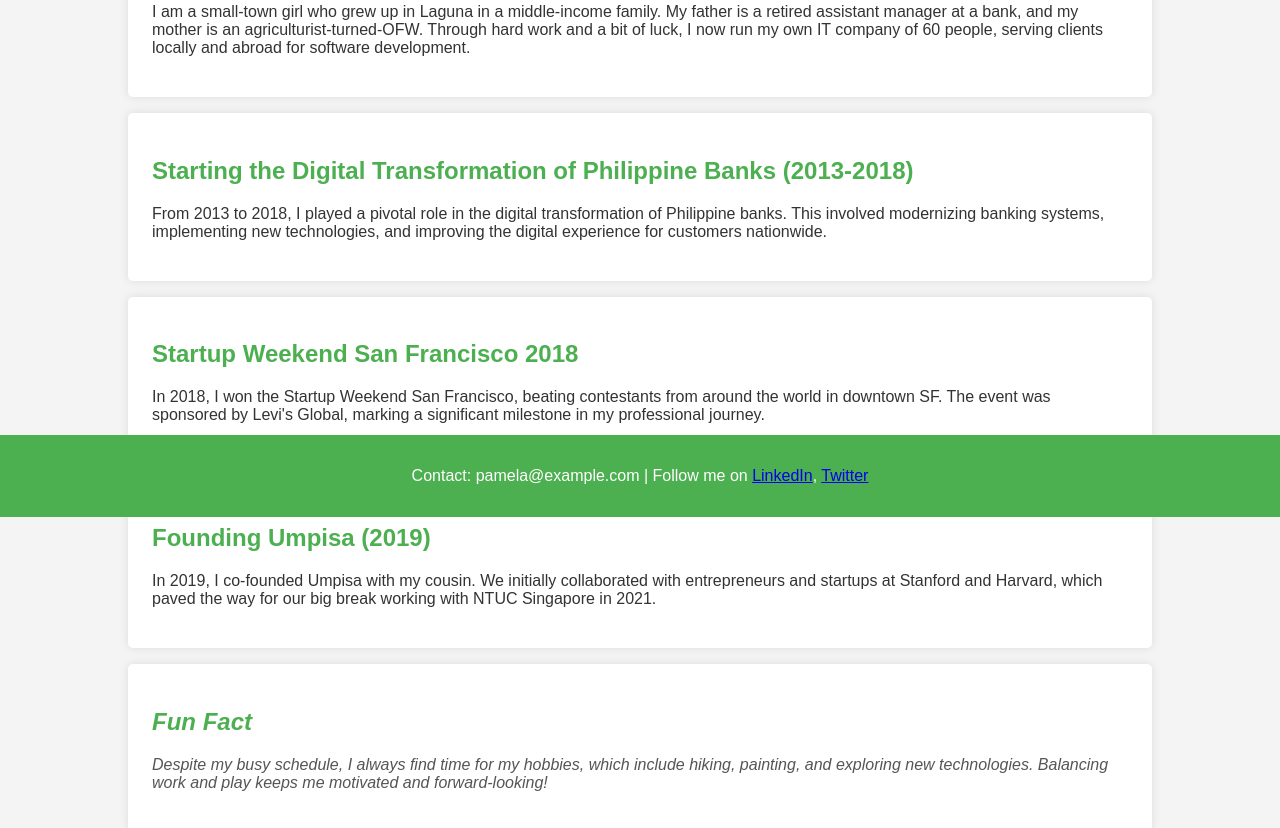
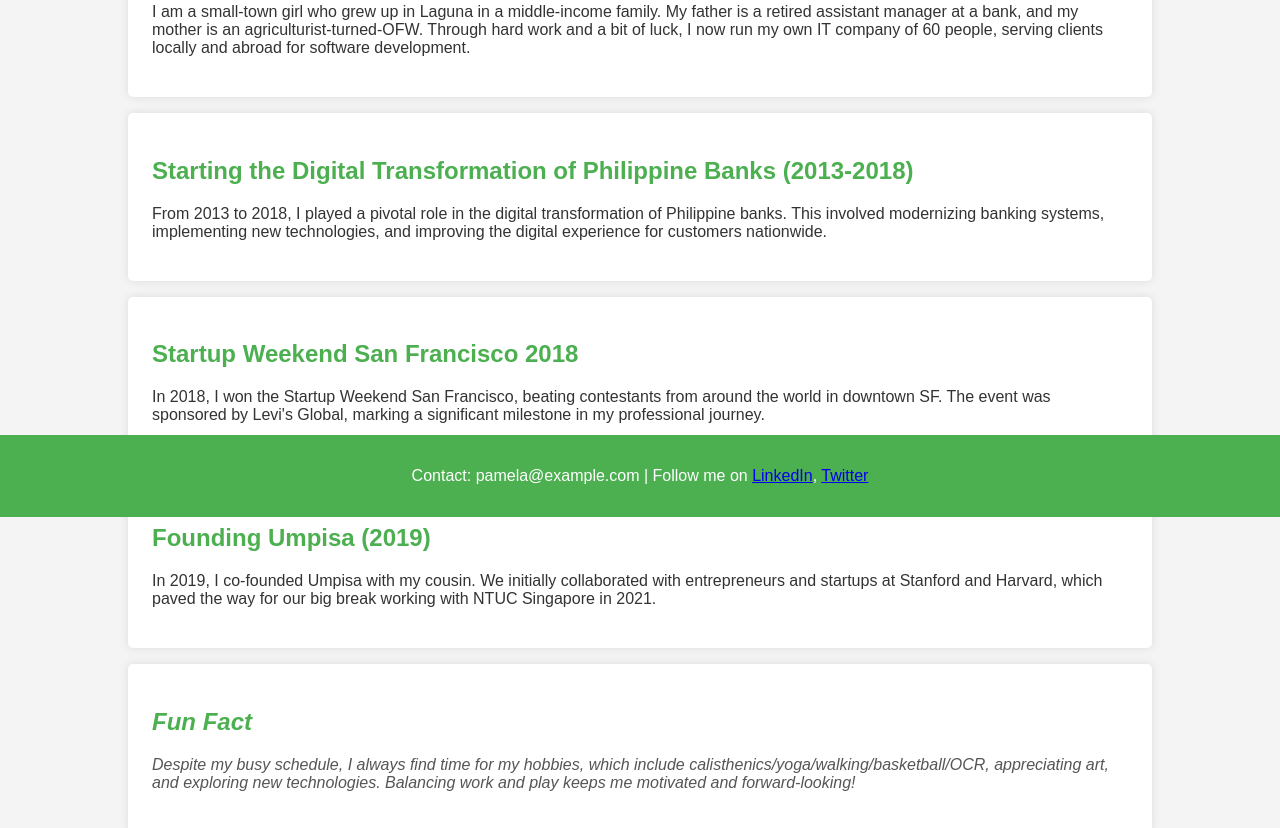
Before and after one commit to devsassypam/Personal-website, a plain HTML site: page index.html in a window 1280 px wide. Shown: the part 283-1111 px from the top of the page. Drawn offline with Linux system fonts and the light colour scheme.

Commit message:
Update index 2.html

```diff
--- a/index.html
+++ b/index.html
@@ -77,7 +77,7 @@
 
         <div class="section fun">
             <h2>Fun Fact</h2>
-            <p>Despite my busy schedule, I always find time for my hobbies, which include hiking, painting, and exploring new technologies. Balancing work and play keeps me motivated and forward-looking!</p>
+            <p>Despite my busy schedule, I always find time for my hobbies, which include calisthenics/yoga/walking/basketball/OCR, appreciating art, and exploring new technologies. Balancing work and play keeps me motivated and forward-looking!</p>
         </div>
     </div>
 
```
